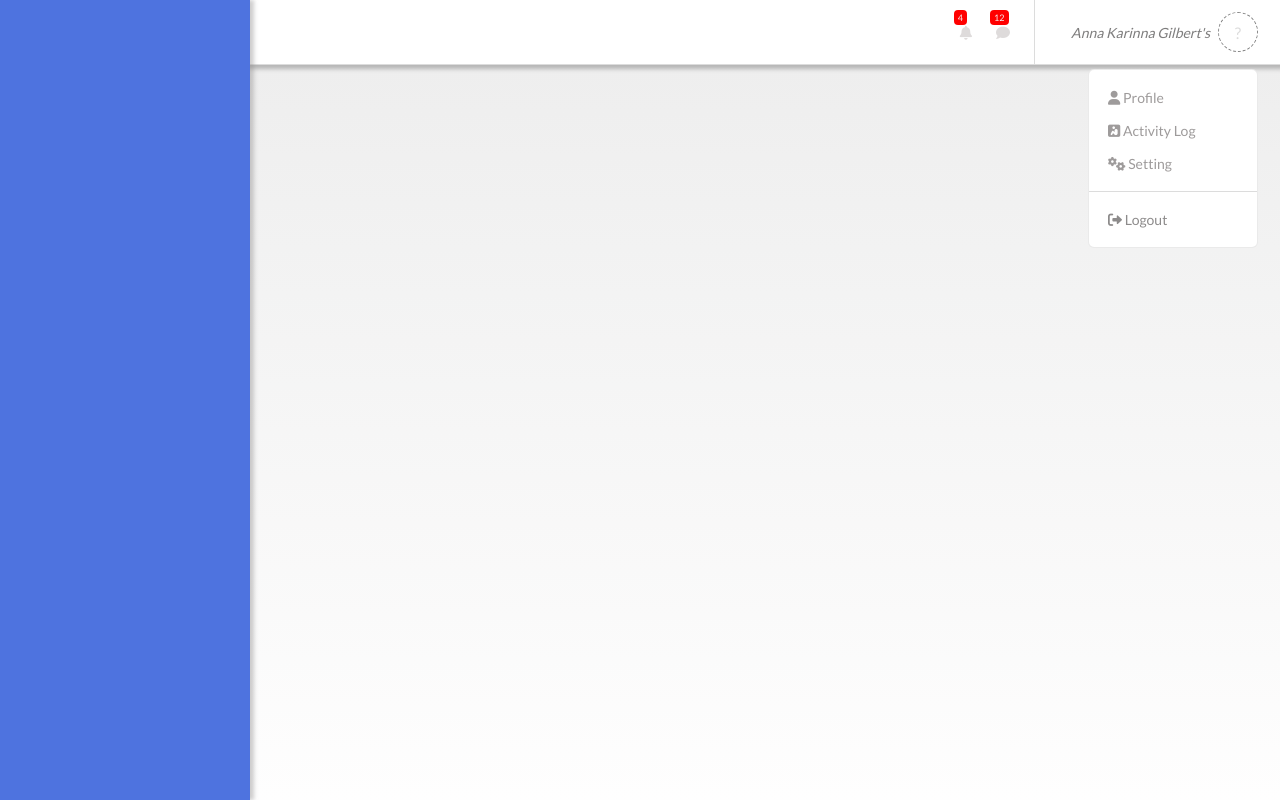
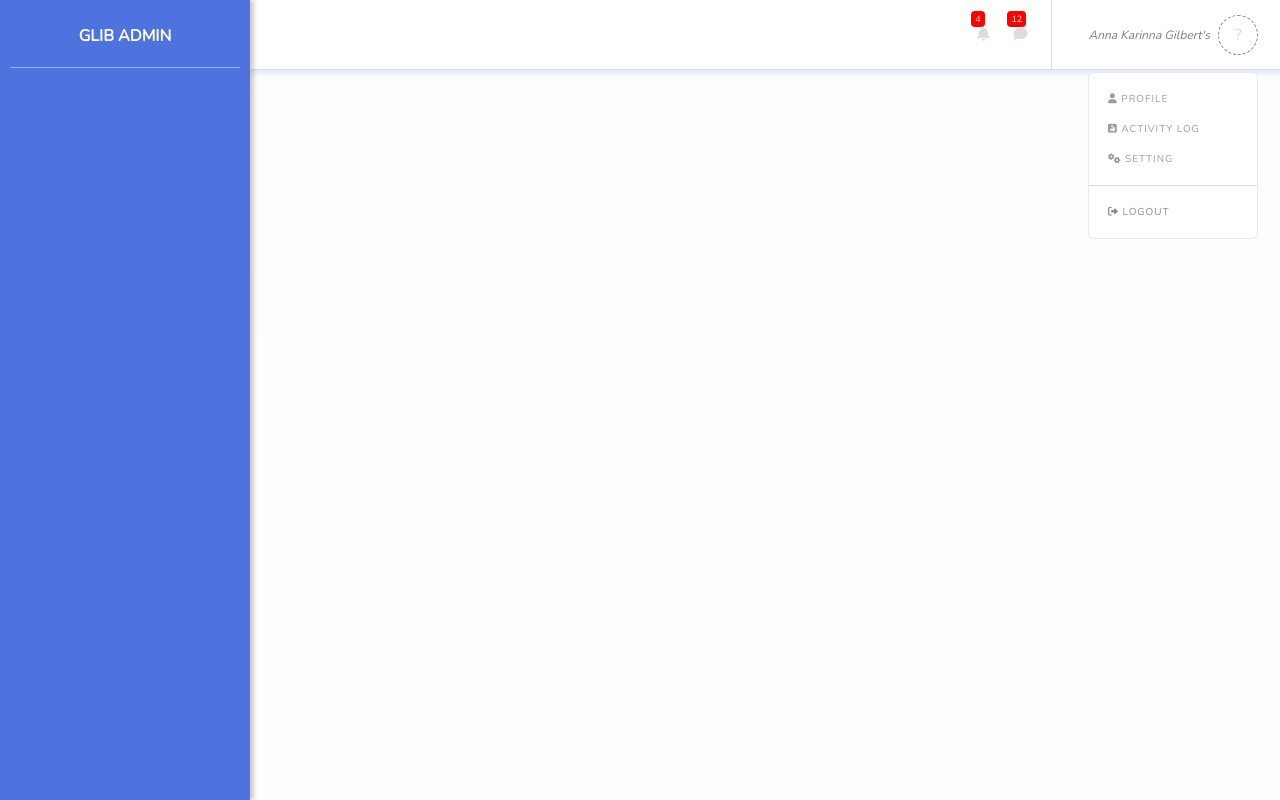
Before and after one commit to Trisna14/building-14.0.github.io, a plain HTML site: page index.html in a window 1280 px wide. Both pictures are taken after a click on the element "Anna Karinna Gilbert's". Drawn offline with nearby package versions, Linux system fonts and the light colour scheme.

Commit message:
Changes to be committed: 	modified:   css/main.css 	modified:   css/nav/nav.css 	modified:   index.html

```diff
--- a/css/main.css
+++ b/css/main.css
@@ -3,6 +3,8 @@
 /* font-family: 'Nunito Sans', sans-serif; */
 @import url('https://fonts.googleapis.com/css2?family=Lato&display=swap');
 /* font-family: 'Lato', sans-serif; */
+@import url('https://fonts.googleapis.com/css2?family=Nunito&display=swap');
+/* font-family: 'Nunito', sans-serif; */
 
 @import url('nav/nav.css');
 
@@ -12,16 +14,18 @@
     padding: 0;
     box-sizing: border-box;
     font-family: 'Lato', sans-serif;
+    font-family: 'Nunito', sans-serif;
 }
 
 a {
     text-decoration: none;
     color: black;
+    display: inline-block;
 }
 
 body {
 
     /* background-repeat: no-repeat; */
     min-height: 100vh;
-    background-image: linear-gradient(to bottom, rgba(128, 128, 128, 0.144), #f1eeee0f);
+    background-image: linear-gradient(to bottom, rgba(234, 238, 240, 0.144), #1671f901);
 }
--- a/css/nav/nav.css
+++ b/css/nav/nav.css
@@ -7,13 +7,13 @@ nav.main-head {
     position: relative;
     border-bottom: 1px solid gainsboro;
     text-align: right;
-    box-shadow: 4px 4px 4px rgba(57, 56, 56, 0.309);
+    box-shadow: 4px 4px 4px rgba(24, 105, 220, 0.115);
     background-color: white;
     /* padding: 6px 0; */
     display: flex;
     justify-content: end;
     align-items: center;
-    height: 65px;
+    height: 70px;
     flex-wrap: wrap;
 }
 
@@ -62,7 +62,7 @@ nav.main-head .circle-profil .circle-name {
     /* border: 1px solid red; */
     height: 40px;
     display: flex;
-    font-size: 14px;
+    font-size: 12px;
     justify-content: center;
     align-items: center;
     margin-right: 8px;
@@ -121,6 +121,7 @@ nav.main-head .circle-profil .circle-window {
     z-index: 10;
     font-weight: lighter;
     display: none;
+    letter-spacing: 1px;
 }
 
 nav.main-head .circle-profil .show-circle-window {
@@ -133,8 +134,8 @@ nav.main-head .circle-profil .circle-window .top {
 }
 
 nav.main-head .circle-profil .circle-window .top .menu {
-    font-size: 14px;
-    text-transform: capitalize;
+    font-size: 10px;
+    text-transform: uppercase;
     /* letter-spacing: 1px; */
     display: block;
     margin: 16px 0px;
@@ -166,12 +167,12 @@ nav.main-head .circle-profil .circle-window .bottom .log {
     /* text-align: center; */
     text-align: left;
     display: block;
-    font-size: 14px;
+    font-size: 10px;
     /* letter-spacing: 1px; */
 }
 
 nav.main-head .circle-profil .circle-window .bottom .log a {
-    text-transform: capitalize;
+    text-transform: uppercase;
     color: rgb(141, 139, 139);
 }
 
@@ -185,6 +186,7 @@ nav.main-head .main-knobnav {
     /* border: 1px solid red; */
     margin: 0 30px 0 10px;
     display: none;
+    /* padding: 8px; */
 }
 
 nav.main-head .main-knobnav .knob-nav {
@@ -194,7 +196,7 @@ nav.main-head .main-knobnav .knob-nav {
 }
 
 
-
+/* ''''''''''''''''''''''''''''''''''''''''''''''''''''''''''''''''''''''''''''''''''''''''''''''' */
 nav.main-menu {
     min-height: 100vh;
     width: 250px;
@@ -206,6 +208,25 @@ nav.main-menu {
     box-shadow: 4px 0px 4px rgba(144, 142, 142, 0.44);
     /* border-right: 10px solid rgb(65, 157, 238); */
     /* display: none; */
+    padding: 10px;
+}
+
+nav.main-menu .nav-head {
+    text-align: center;
+    padding: 15px 0 20px 0;
+    border-bottom: 1px solid rgba(245, 245, 245, 0.438);
+}
+
+nav.main-menu .nav-head .headtitle {
+    text-align: center;
+    text-transform: uppercase;
+    font-weight: bold;
+    font-size: 16px;
+
+}
+
+nav.main-menu .nav-head .headtitle a {
+    color: white;
 }
 
 
--- a/index.html
+++ b/index.html
@@ -52,6 +52,10 @@
 
     <nav class="main-menu">
 
+        <div class="nav-head">
+            <span class="headtitle"><a href="">glib admin</a></span>
+        </div>
+
     </nav>
     <!-- end nav -->
 
```
